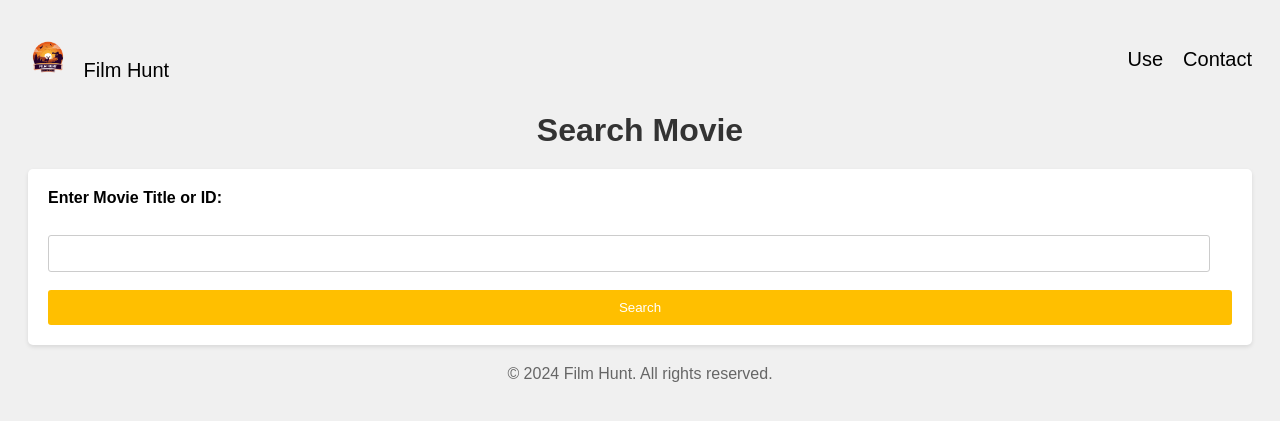
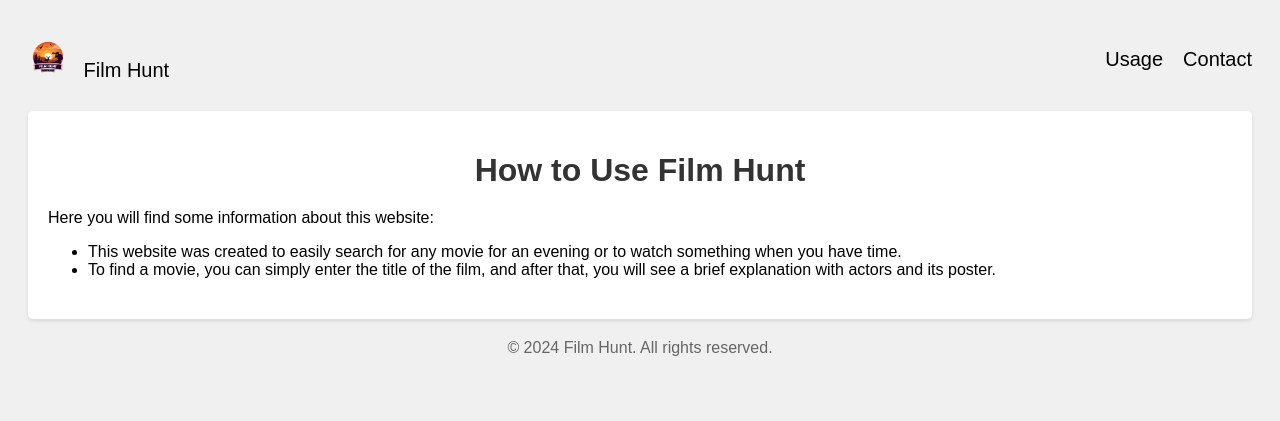
Before and after one commit to Dokuqui/Find-Movie-APP_Django, a Django app: page /movie_app/movie/usage in a window 1280 px wide. Shown: the top 421 px of the page. Run offline with Django 5.2, Linux system fonts and the light colour scheme.

Commit message:
feat(DFM-14): create new page use

```diff
--- a/movie_app/templates/movie_app/usage.html
+++ b/movie_app/templates/movie_app/usage.html
@@ -1,10 +1,42 @@
+<!-- usage.html -->
+
 <!DOCTYPE html>
 <html lang="en">
 <head>
     <meta charset="UTF-8">
-    <title>Title</title>
+    <meta name="viewport" content="width=device-width, initial-scale=1.0">
+    <title>Usage - Film Hunt</title>
+    {% load static %}
+    <link rel="stylesheet" type="text/css" href="{% static 'css/usage.css' %}">
 </head>
 <body>
+    <nav>
+        <div class="logo">
+            <a href="{% url 'home' %}">
+                <img src="{% static 'images/logo.png' %}" alt="Film Hunt">
+                Film Hunt
+            </a>
+        </div>
+        <ul>
+            <li><a href="{% url 'usage' %}">Usage</a></li>
+            <li><a href="{% url 'contact' %}">Contact</a></li>
+        </ul>
+    </nav>
 
+    <div class="content">
+        <h1>How to Use Film Hunt</h1>
+        <p>Here you will find some information about this website:</p>
+        <ul>
+            <li>This website was created to easily search for any movie for an evening or to watch something when you have time.</li>
+            <li>
+                To find a movie, you can simply enter the title of the film, and after that, you will see a brief explanation with actors and its poster.
+            </li>
+        </ul>
+    </div>
+
+
+    <footer>
+        <p>&copy; {% now "Y" %} Film Hunt. All rights reserved.</p>
+    </footer>
 </body>
 </html>
--- a/movie_app/urls.py
+++ b/movie_app/urls.py
@@ -1,9 +1,10 @@
 from django.urls import path
+from django.views.generic import TemplateView
 
 from . import views
 
 urlpatterns = [
     path("movie/", views.movie_app, name='home'),
-    path("movie/usage", views.movie_app, name='usage'),
+    path("movie/usage", views.usage, name='usage'),
     path("movie/contact", views.movie_app, name='contact')
 ]
--- a/movie_app/views.py
+++ b/movie_app/views.py
@@ -67,3 +67,8 @@ def movie_app(request):
             return render(request, 'movie_app/error.html', {'message': 'Search term cannot be empty.'})
     else:
         return render(request, 'movie_app/home.html')
+
+
+def usage(request):
+    """Render usage page."""
+    return render(request, 'movie_app/usage.html')
--- /dev/null
+++ b/static/css/usage.css
@@ -0,0 +1,29 @@
+@import "nav_footer.css";
+
+body {
+    font-family: Arial, sans-serif;
+    background-color: #f0f0f0;
+    padding: 20px;
+}
+
+.content {
+    margin-top: 20px;
+    padding: 20px;
+    background-color: #ffffff;
+    border-radius: 5px;
+    box-shadow: 0 2px 4px rgba(0, 0, 0, 0.1);
+}
+
+h1 {
+    color: #333;
+    text-align: center;
+    margin-bottom: 20px;
+}
+
+p {
+    margin-bottom: 10px;
+}
+
+ul {
+    margin-bottom: 20px;
+}
```
